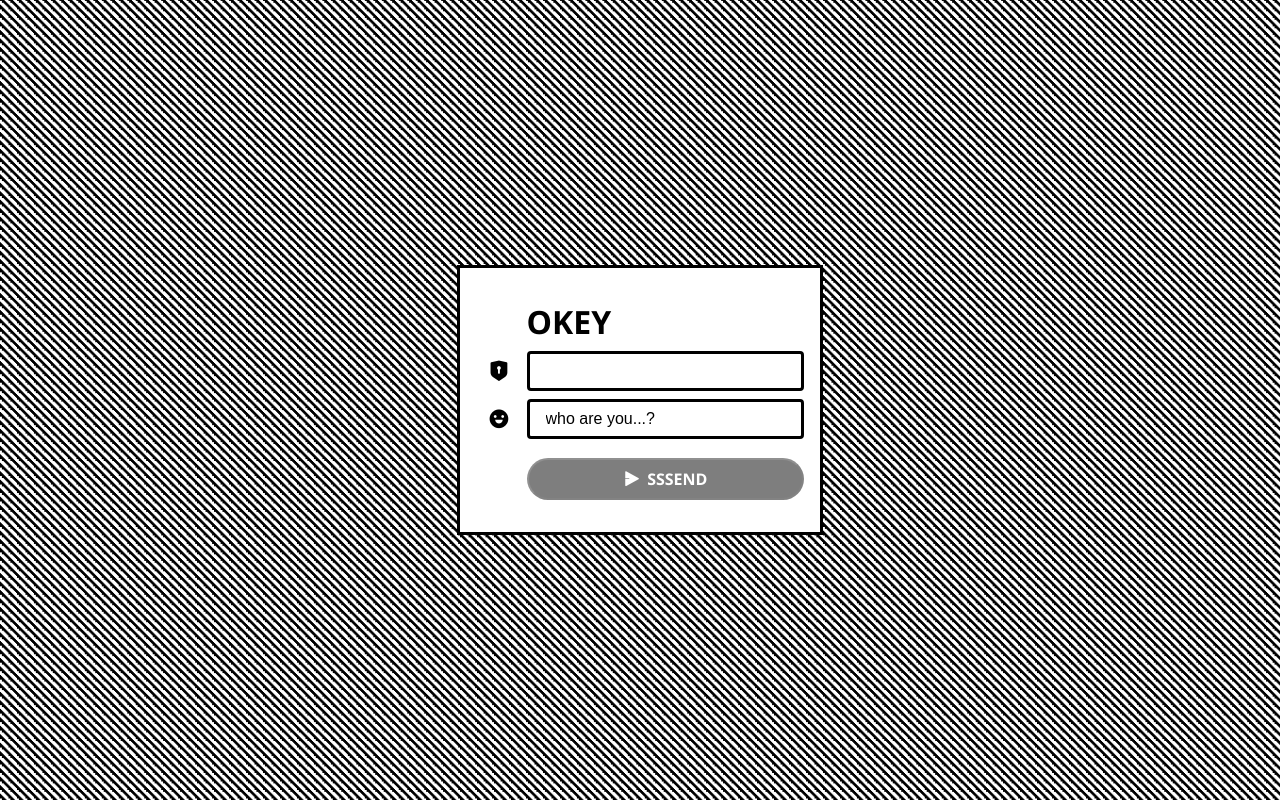
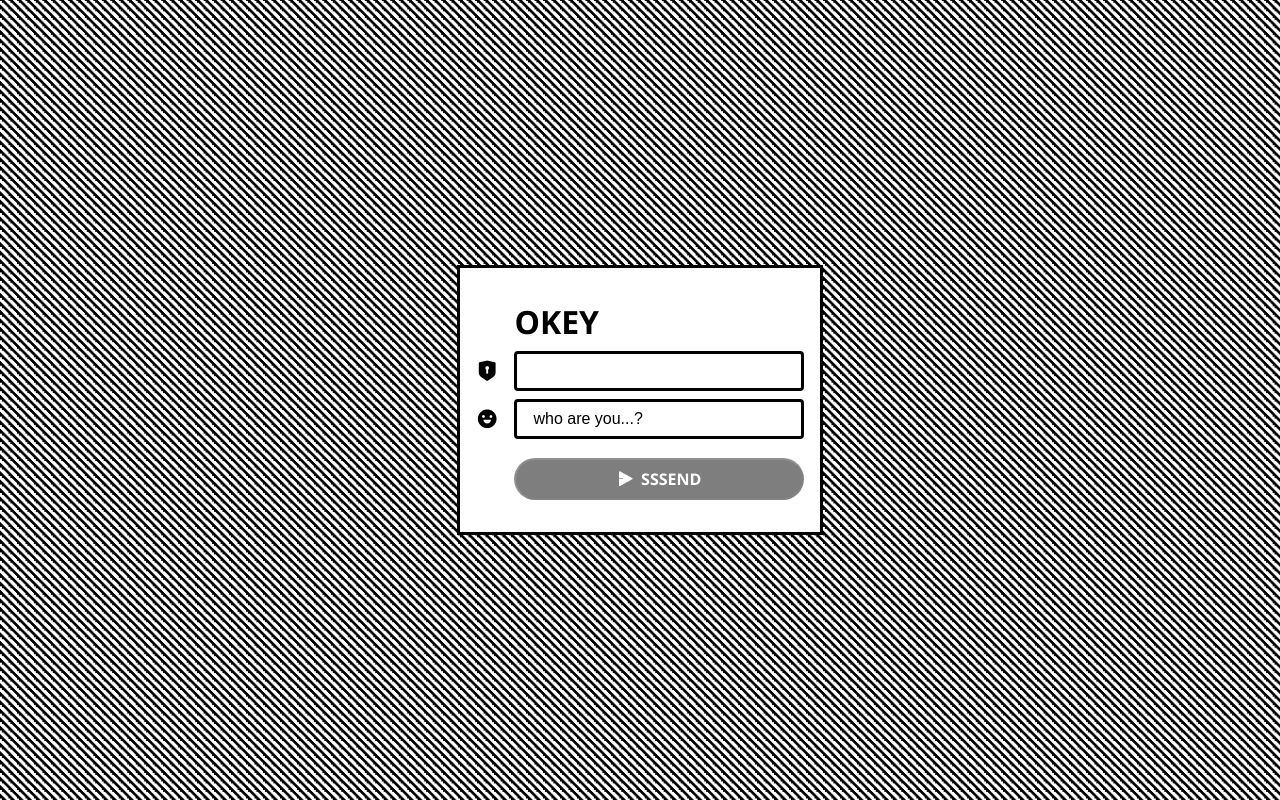
Before and after one commit to Achder/okey, a Next.js app: page / in a window 1280 px wide. Built offline with nearby package versions, Linux system fonts and the light colour scheme.

Commit message:
Adjusted padding

```diff
--- a/styles/Home.module.css
+++ b/styles/Home.module.css
@@ -12,8 +12,8 @@
 	width: 40ch;
 	max-width: 90vw;
 	display: grid;
-	grid-template-columns: 5ch minmax(0, 1fr);
-	gap: 0.5rem 0.3rem;
+	grid-template-columns: auto minmax(0, 1fr);
+	gap: 0.5rem 1rem;
 
 	background: white;
 	padding: 2rem 1rem;
```
